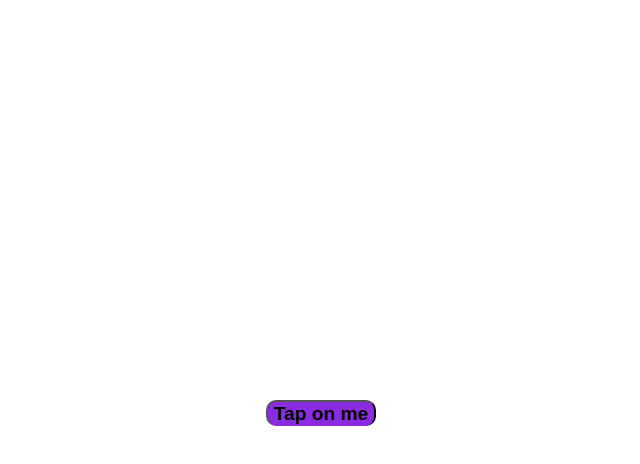
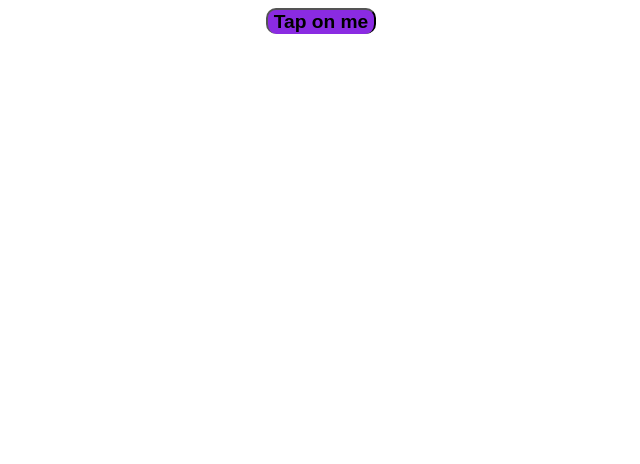
Before and after one commit to Ambikeshishere/Flirt-with-gf, a plain HTML site: page index.html in a window 1280 px wide. Shown: the whole page, without its empty margins (319-959 px from the left). Drawn offline with Linux system fonts and the light colour scheme.

Commit message:
Update Style.css

```diff
--- a/Style.css
+++ b/Style.css
@@ -2,7 +2,7 @@
 
 .button {
     text-align: center;
-    margin: 50vh;
+
 
 }
 
```
